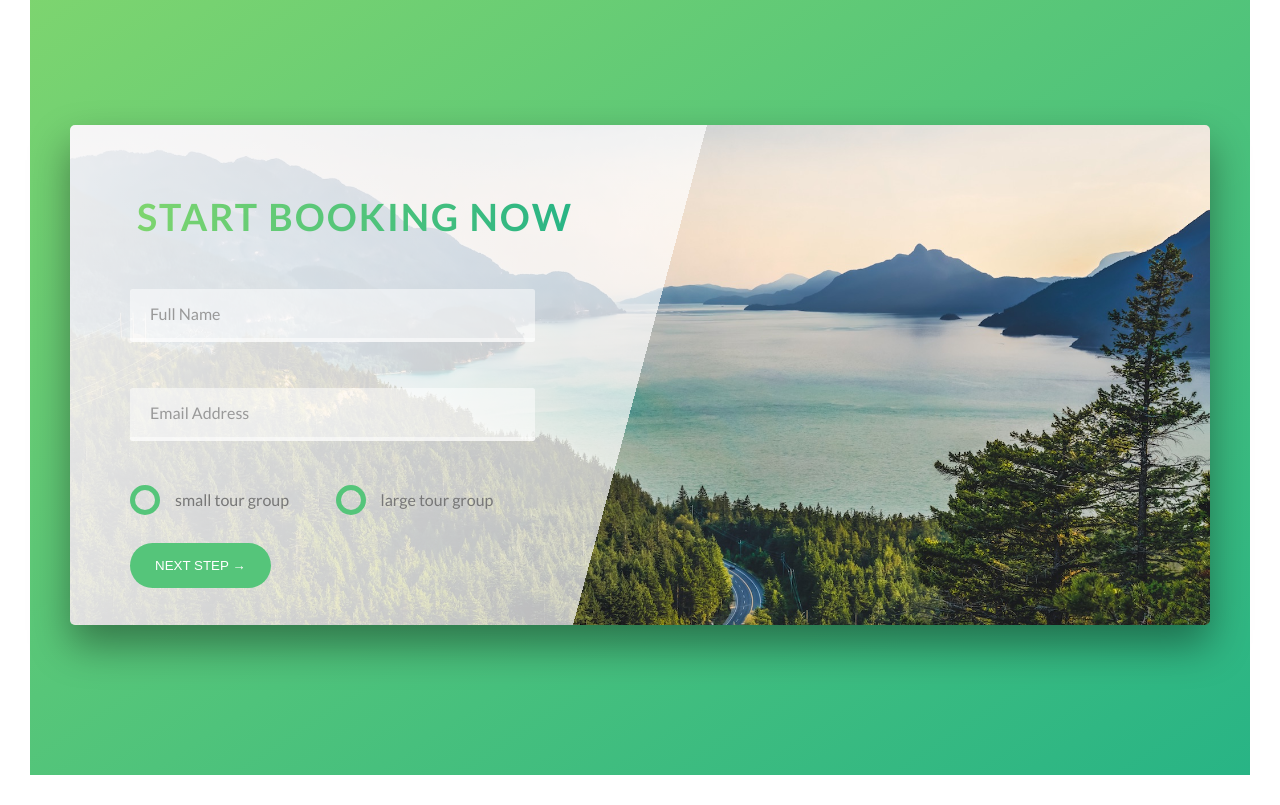
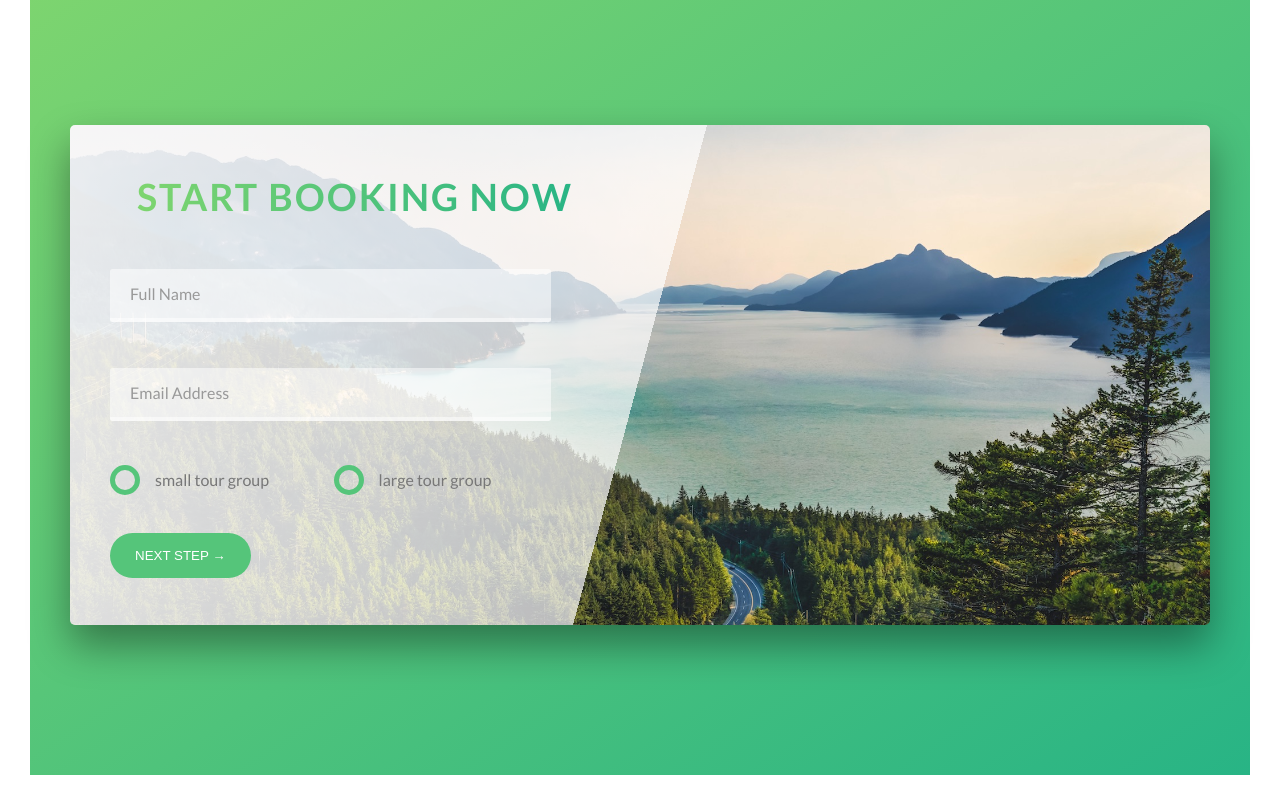
Before and after one commit to crotch-watch/Natours, a website: page index.html in a window 1280 px wide. Shown: the part 4700-5505 px from the top of the page. Drawn offline with Linux system fonts and the light colour scheme.

Commit message:
style fixes

```diff
--- a/index.html
+++ b/index.html
@@ -436,7 +436,7 @@
                   </div>
                 </div>
 
-                <div class="form__group">
+                <div class="form__group u-margin-top-medium">
                   <button type="submit" class="btn btn--green">
                     next step &rarr;
                   </button>
--- a/sass/base/_utilities.scss
+++ b/sass/base/_utilities.scss
@@ -1,20 +1,23 @@
 .u-center-text {
-  text-align: center;
+  text-align: center !important;
 }
 
 .u-margin-bottom-small {
-  margin-bottom: 1.5rem;
+  margin-bottom: 1.5rem !important;
 }
 .u-margin-bottom-medium {
-  margin-bottom: 4rem;
+  margin-bottom: 4rem !important;
 }
 .u-margin-bottom-large {
-  margin-bottom: 10rem;
+  margin-bottom: 10rem !important;
 }
 
 .u-margin-top-small {
-  margin-top: 1.5rem;
+  margin-top: 1.5rem !important;
+}
+.u-margin-top-medium {
+  margin-top: 4rem !important;
 }
 .u-margin-top-large {
-  margin-top: 10rem;
+  margin-top: 10rem !important;
 }
--- a/sass/components/_form.scss
+++ b/sass/components/_form.scss
@@ -1,10 +1,6 @@
 .form {
   &__group:not(:last-of-type) {
     margin-bottom: 1.5rem;
-  }
-
-  &__group:last-of-type {
-    margin-top: 3rem;
   }
 
   &__input {
--- a/sass/pages/_home.scss
+++ b/sass/pages/_home.scss
@@ -59,6 +59,6 @@
 
   &__form-box {
     width: 50%;
-    padding: 6rem;
+    padding: 4rem;
   }
 }
```
Also changed, not shown: css/style.css, 1 other file.
